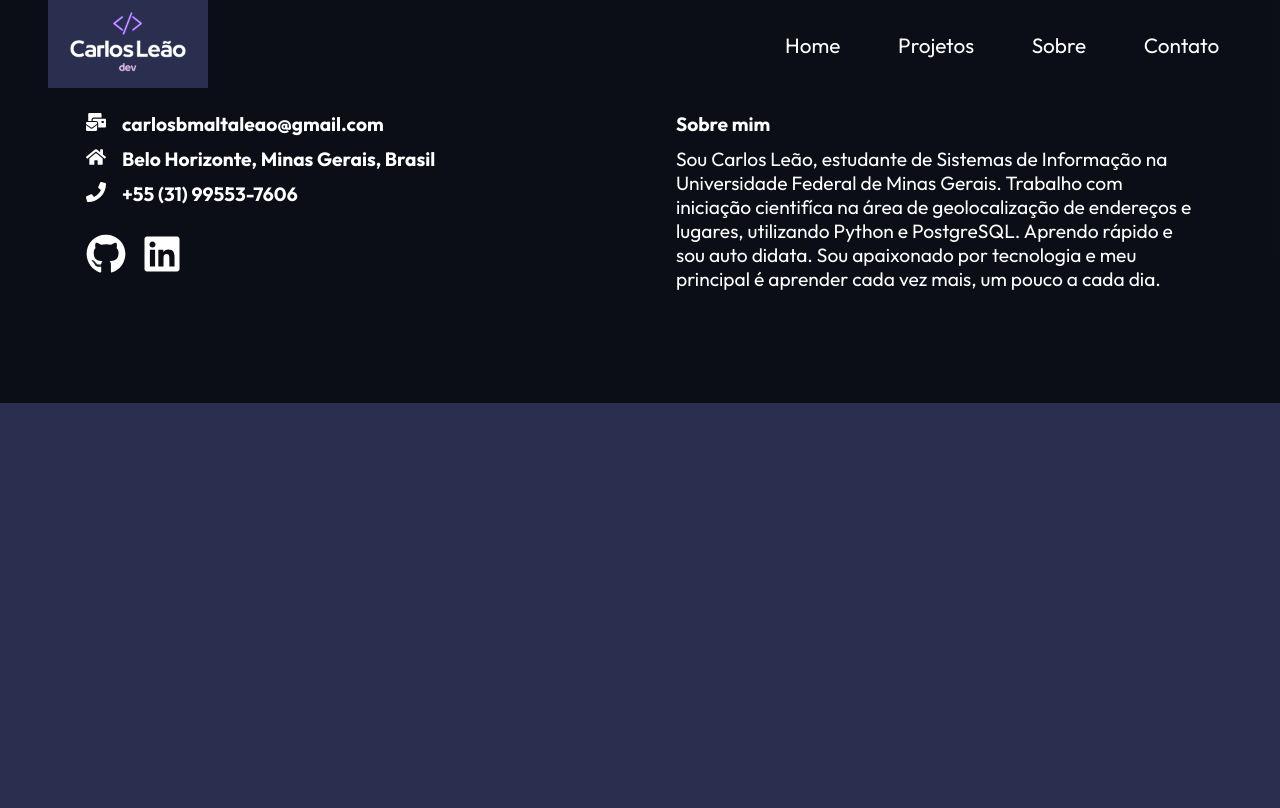
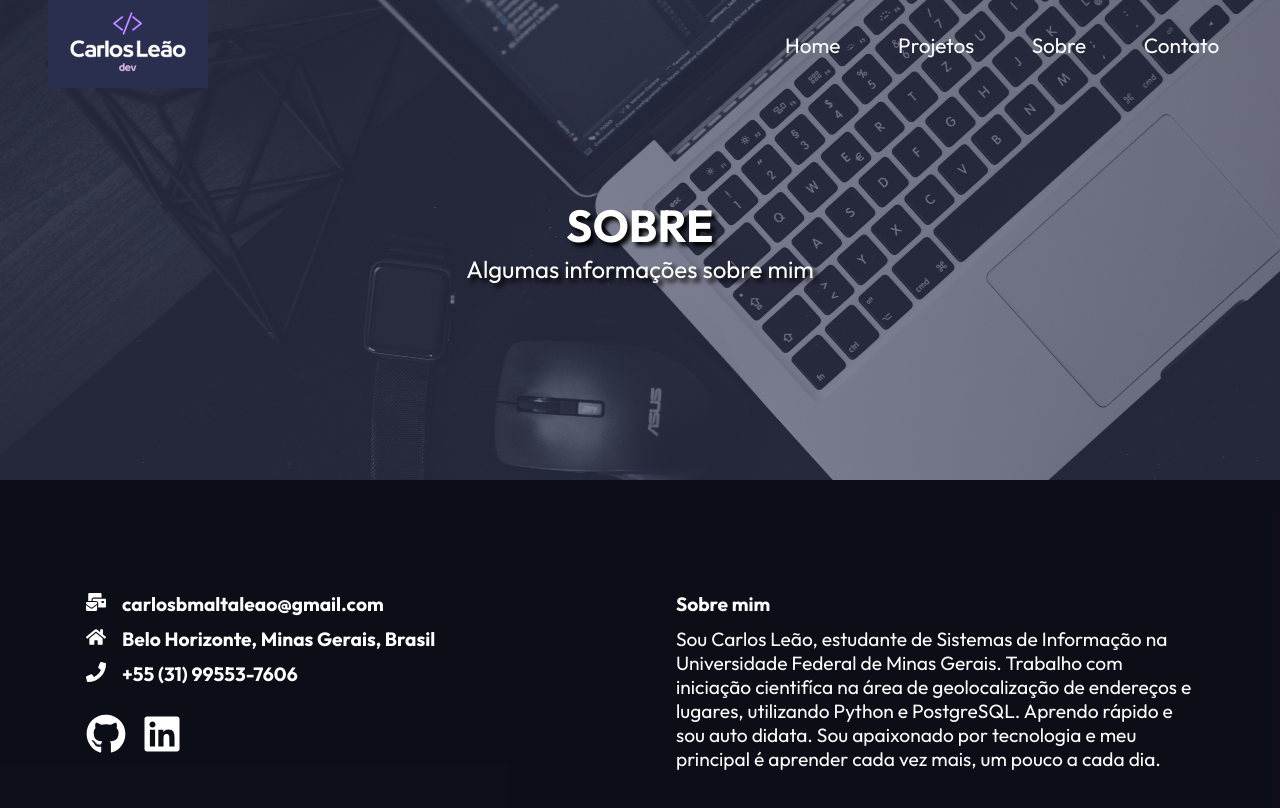
Before and after one commit to Chbmleao/Carlos-Portfolio, a React (Create React App) app: page /about in a window 1280 px wide. Shown: the top 808 px of the page. Built offline with nearby package versions, Linux system fonts and the light colour scheme.

Commit message:
Add hero image to about page

```diff
--- a/src/routes/About.js
+++ b/src/routes/About.js
@@ -1,11 +1,13 @@
 import React from "react";
 import Navbar from "../components/Navbar";
 import Footer from "../components/Footer";
+import HeroImg2 from "../components/HeroImg2";
 
 const About = () => {
   return (
     <div>
       <Navbar />
+      <HeroImg2 heading="SOBRE" text="Algumas informações sobre mim" />
       <Footer />
     </div>
   );
```
